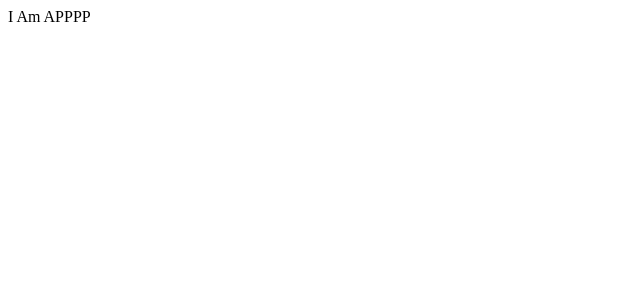
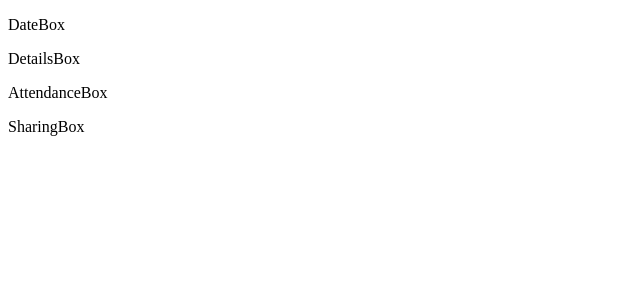
Before and after one commit to Glitter-Guys/service-header, a React app: page / in a window 1280 px wide. Shown: the top 300 px of the page, without its empty margins (0-640 px from the left). Built offline with nearby package versions, Linux system fonts and the light colour scheme.

Commit message:
added basic container structure

```diff
--- a/client/src/app.jsx
+++ b/client/src/app.jsx
@@ -1,5 +1,7 @@
 import React from 'react';
 import ReactDOM from 'react-dom';
+import InfoBox from './components/info_box.jsx';
+import ResponseBox from './components/response_box.jsx';
 
 class App extends React.Component {
     constructor(props) {
@@ -8,8 +10,9 @@ class App extends React.Component {
 
     render () {
         return (
-            <div>
-                I Am APPPP
+            <div className='container'>
+                <InfoBox />
+                <ResponseBox />
             </div>
         )
     }
--- /dev/null
+++ b/client/src/components/attendence_box.jsx
@@ -0,0 +1,12 @@
+import React from 'react';
+import ReactDOM from 'react-dom';
+
+const AttendanceBox = function(props) {
+  return (
+  <div className='attendance-box'>
+      <p>AttendanceBox</p>
+  </div>
+  )
+};
+
+export default AttendanceBox;
--- /dev/null
+++ b/client/src/components/date_box.jsx
@@ -0,0 +1,12 @@
+import React from 'react';
+import ReactDOM from 'react-dom';
+
+const DateBox = function(props) {
+  return (
+  <div className='date-box'>
+      <p>DateBox</p>
+  </div>
+  )
+};
+
+export default DateBox;
--- /dev/null
+++ b/client/src/components/details_box.jsx
@@ -0,0 +1,12 @@
+import React from 'react';
+import ReactDOM from 'react-dom';
+
+const DetailsBox = function(props) {
+  return (
+  <div>
+      <p>DetailsBox</p>
+  </div>
+  )
+};
+
+export default DetailsBox;
--- /dev/null
+++ b/client/src/components/info_box.jsx
@@ -0,0 +1,16 @@
+import React from 'react';
+import ReactDOM from 'react-dom';
+import DateBox from './date_box.jsx';
+import DetailsBox from './details_box.jsx';
+
+const InfoBox = function(props) {
+  return (
+    <div className='info-box'>
+        <DateBox />
+        <DetailsBox />
+    </div>
+
+  )
+};
+
+export default InfoBox;
--- /dev/null
+++ b/client/src/components/response_box.jsx
@@ -0,0 +1,15 @@
+import React from 'react';
+import ReactDOM from 'react-dom';
+import AttendanceBox from './attendence_box.jsx';
+import SharingBox from './sharing_box.jsx';
+
+const ResponseBox = function(props) {
+  return (
+    <div className='response-box'>
+        <AttendanceBox />
+        <SharingBox />
+    </div>
+  )
+};
+
+export default ResponseBox;
--- /dev/null
+++ b/client/src/components/sharing_box.jsx
@@ -0,0 +1,11 @@
+import React from 'react';
+import ReactDOM from 'react-dom';
+
+const SharingBox = function(props) {
+  return (
+  <div className='sharing-box'>
+      <p>SharingBox</p>
+  </div>)
+};
+
+export default SharingBox;
```
